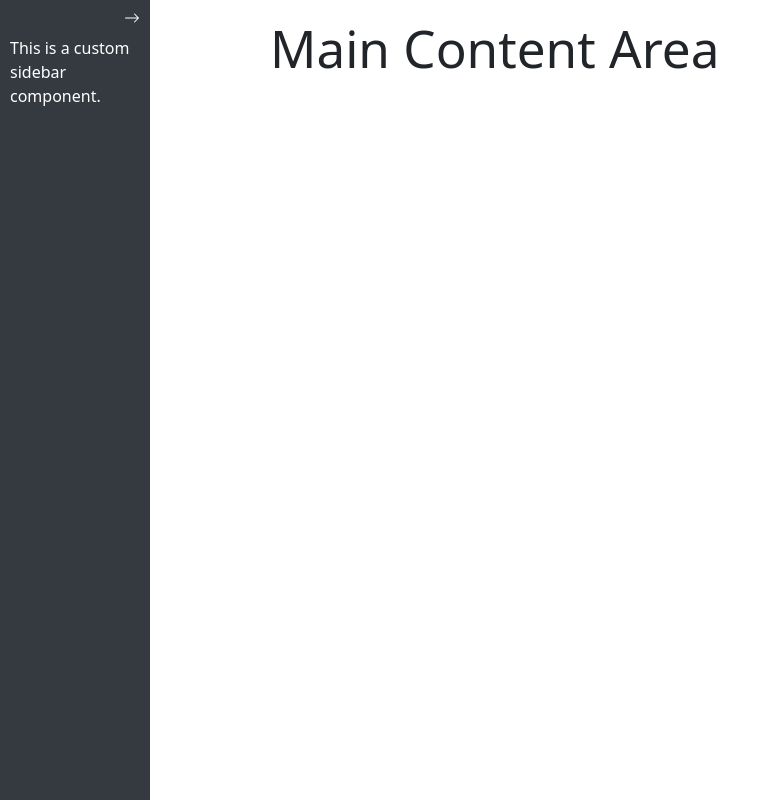
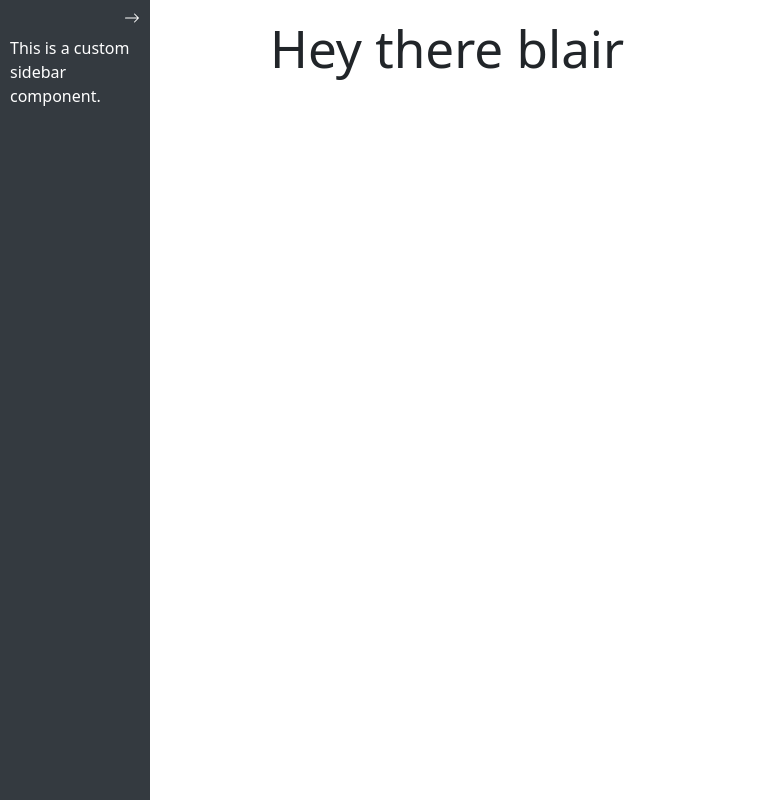
Before and after one commit to OpenPair/OpenPair, a React (Vite) app: page /#/sidebar in a window 1280 px wide. Shown: the whole page, without its empty margins (0-769 px from the left). Built offline with nearby package versions, Linux system fonts and the light colour scheme; no server answers.

Commit message:
Created Chat component and added to sidebar comp (for now)

```diff
--- /dev/null
+++ b/src/components/Chat/Chat.jsx
@@ -0,0 +1,8 @@
+export default function Chat(){
+
+  return(
+    <>
+    <h1>Hey there blair</h1>
+    </>
+  )
+}
--- a/src/components/Sidebar/sidebar.jsx
+++ b/src/components/Sidebar/sidebar.jsx
@@ -4,6 +4,7 @@ import { Button } from 'reactstrap'
 import { Offcanvas, OffcanvasBody, OffcanvasHeader } from 'reactstrap'
 import { BsArrowRight, BsArrowLeft } from "react-icons/bs";
 import '../styles/main.scss'
+import Chat from '../Chat/Chat.jsx'
 
 /**
    Basic custom Sidebar Component
@@ -34,7 +35,7 @@ export default function Sidebar(){
 
     {/* Main Content */}
     <div className="main-content" style={{ marginLeft: isExpanded ? '300px' : '100px' }}>
-      <h1>Main Content Area</h1>
+      <Chat />
     </div>
     </div>
 
```
